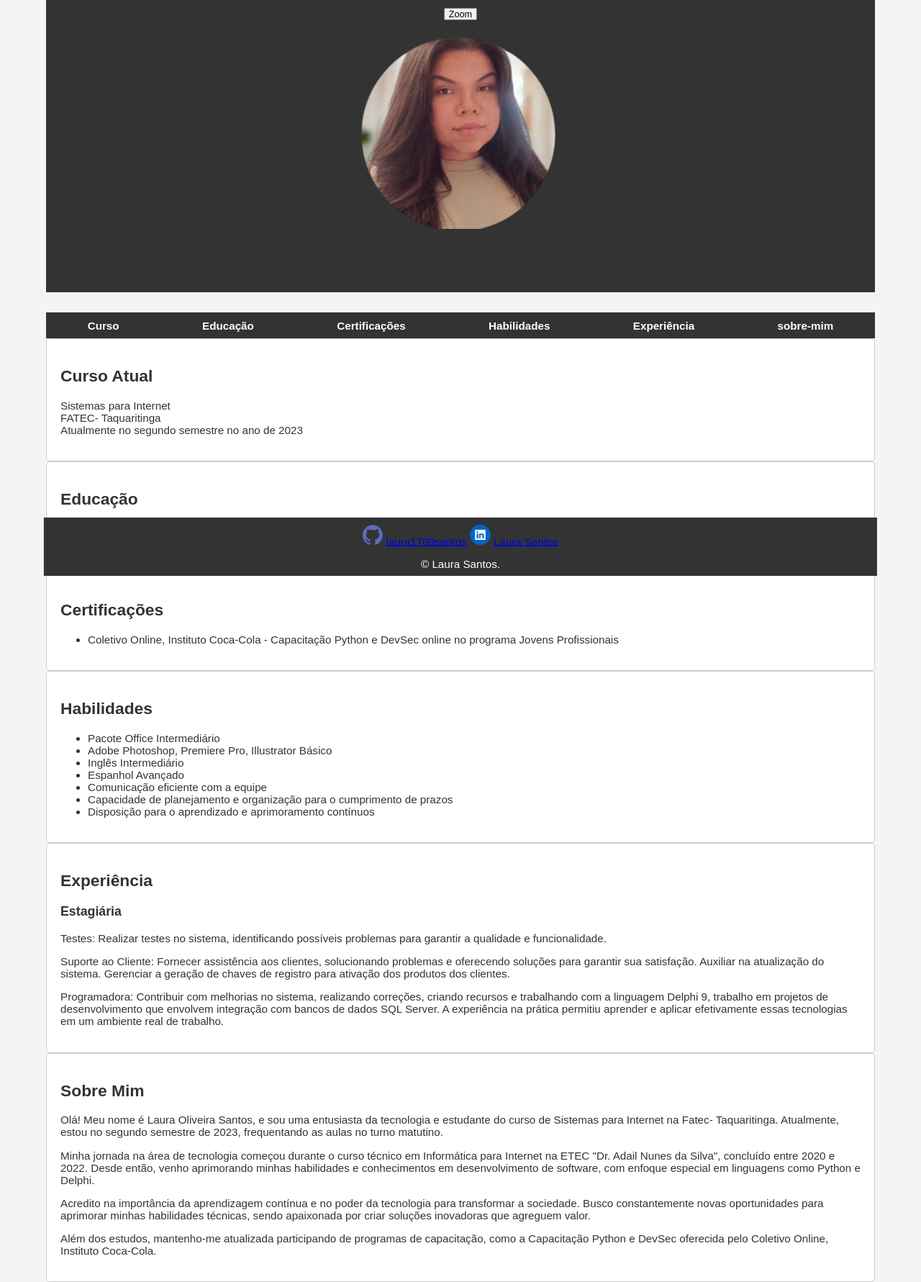
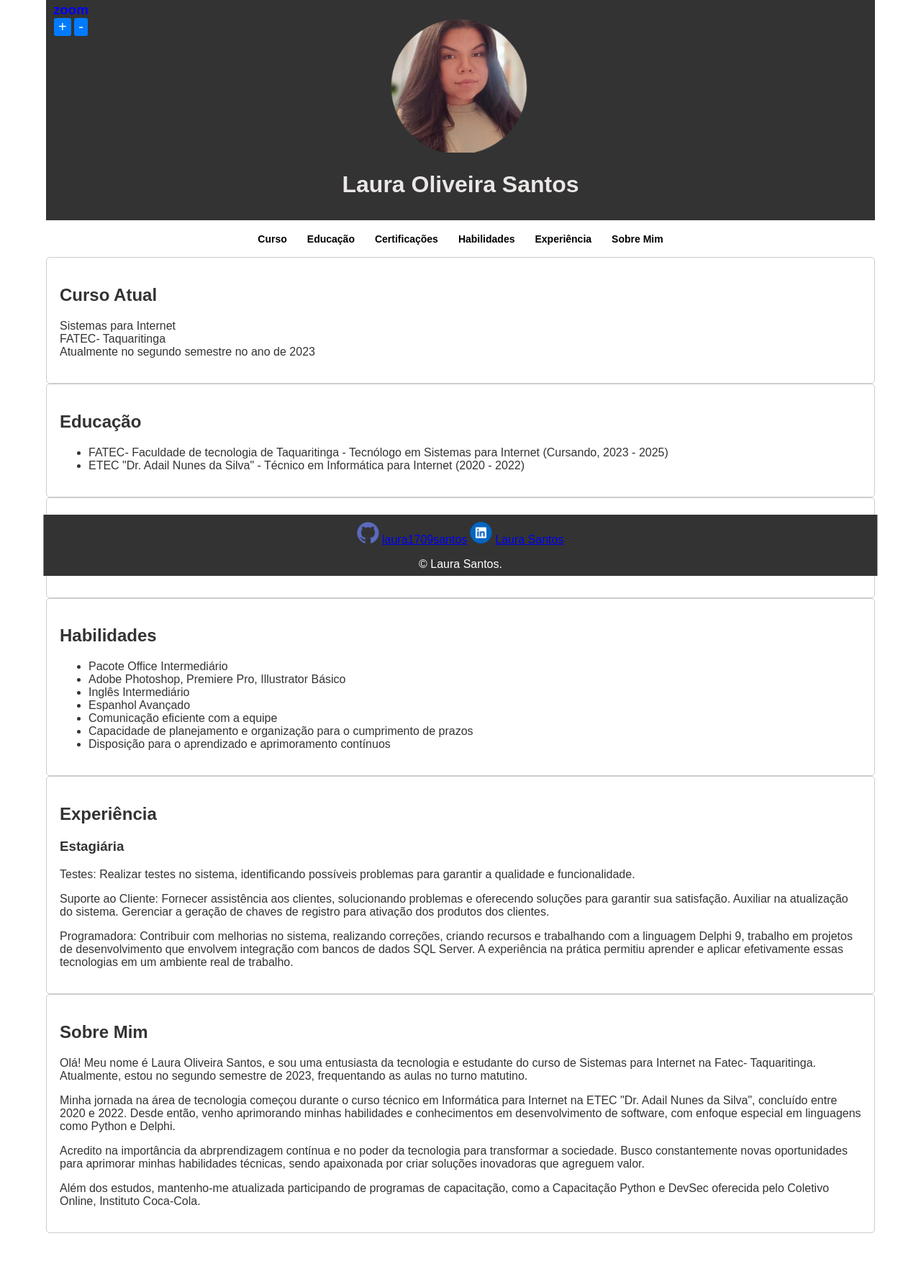
Before and after one commit to laura1709santos/Portifolio, a plain HTML site: page Index.html in a window 1280 px wide. Shown: the whole page at 72% size. Drawn offline with Linux system fonts and the light colour scheme.

Commit message:
atualizar
atualizar

```diff
--- a/Index.html
+++ b/Index.html
@@ -5,46 +5,82 @@
     <meta name="viewport" content="width=device-width, initial-scale=1.0">
     <link rel="stylesheet" href="estilo.css">
     <title>Portfólio de Laura Oliveira Santos</title>
-    <script type="text/javascript">
-        function ajustaZoom() {
-            document.body.style.zoom = "95%";
+    <script>
+        document.addEventListener("DOMContentLoaded", function () {
+            const textElements = document.querySelectorAll(".text");
+            const increaseBtn = document.getElementById("incre");
+            const decreaseBtn = document.getElementById("desc");
+
+            let currentSize = 16;
+            const maxSize = 24;
+            const minSize = 12;
+
+            function adjustFontSize(size) {
+                textElements.forEach(function (element) {
+                    element.style.fontSize = size + "px";
+                });
             }
-        function zoom() {
-        let zoomValue = 2;
-            document.body.style.zoom = zoomValue;
+
+            increaseBtn.addEventListener("click", function () {
+                if (currentSize < maxSize) {
+                    currentSize += 2;
+                    adjustFontSize(currentSize);
                 }
+            });
+
+            decreaseBtn.addEventListener("click", function () {
+                if (currentSize > minSize) {
+                    currentSize -= 2;
+                    adjustFontSize(currentSize);
+                }
+            });
+        });
     </script>
 
 </head>
-<body onload="ajustaZoom()">
+<body>
     <div class="container">
         <header class="footer-style">
-            <button onclick="zoom()">Zoom</button>
-            <img src="foto.png" alt="Foto de Laura Oliveira Santos">
+            <img src="foto.png" alt="Foto de Laura Oliveira Santos" id="fotop" style="width: 70%;">
+
             <h1>Laura Oliveira Santos</h1>
+
+            <div id="zoom">
+                <h3>zoom</h3>
+                <div class="botoes">
+                <button id="incre">+</button>
+                <button id="desc">-</button>
+                </div>
+            </div>
         </header>
 
-        <nav class="menu">
+<main>
+
+
+
+        <nav>
+            <div id="menu-icon">&#9776;</div>
             <ul>
-                <li><a href="#Curso">Curso</a></li>
-                <li><a href="#educacao">Educação</a></li>
-                <li><a href="#certificacoes">Certificações</a></li>
-                <li><a href="#habilidades">Habilidades</a></li>
-                <li><a href="#experiencia">Experiência</a></li>
-                <li><a href="#sobre-mim">sobre-mim</a></li>
+                <a href="#Curso">Curso</a>
+                <a href="#educacao">Educação</a>
+                <a href="#certificacoes">Certificações</a>
+                <a href="#habilidades">Habilidades</a>
+                <a href="#experiencia">Experiência</a>
+                <a href="#sobre-mim">Sobre Mim</a>
             </ul>
         </nav>
 
 <section id="Curso" class="section-style contato-style">
   <h2>Curso Atual</h2>
-            <ul>
+  <ul class="text">
     <li>Sistemas para Internet</li>
     <li>FATEC- Taquaritinga</li>
     <li>Atualmente no segundo semestre no ano de 2023</li>
   </ul>
 </section>
 
-        <section id="educacao" class="section-style educacao-style">
+
+    <section id="educacao" class="section-style educacao-style text">
         <h2>Educação</h2>
         <ul>
             <li>FATEC- Faculdade de tecnologia de Taquaritinga - Tecnólogo em Sistemas para Internet (Cursando, 2023 - 2025)</li>
@@ -52,41 +88,44 @@
         </ul>
     </section>
 
-        <section id="certificacoes" class="section-style certifi-style">
+    <section id="certificacoes" class="section-style certifi-style text">
         <h2>Certificações</h2>
         <ul>
             <li>Coletivo Online, Instituto Coca-Cola - Capacitação Python e DevSec online no programa Jovens Profissionais</li>
         </ul>
     </section>
 
-        <section id="habilidades" class="section-style abili-style">
+    <section id="habilidades" class="section-style abili-style text">
         <h2>Habilidades</h2>
         <ul>
-                <li>Pacote Office Intermediário</li>
-                <li>Adobe Photoshop, Premiere Pro, Illustrator Básico</li>
-                <li>Inglês Intermediário</li>
-                <li>Espanhol Avançado</li>
-                <li>Comunicação eficiente com a equipe</li>
-                <li>Capacidade de planejamento e organização para o cumprimento de prazos</li>
-                <li>Disposição para o aprendizado e aprimoramento contínuos</li>
+            <!-- Adicione a classe "text" aos parágrafos ou elementos que deseja afetar -->
+            <li class="text">Pacote Office Intermediário</li>
+            <li class="text">Adobe Photoshop, Premiere Pro, Illustrator Básico</li>
+            <li class="text">Inglês Intermediário</li>
+            <li class="text">Espanhol Avançado</li>
+            <li class="text">Comunicação eficiente com a equipe</li>
+            <li class="text">Capacidade de planejamento e organização para o cumprimento de prazos</li>
+            <li class="text">Disposição para o aprendizado e aprimoramento contínuos</li>
         </ul>
     </section>
 
-        <section id="experiencia" class="section-style experi-style">
+    <section id="experiencia" class="section-style experi-style text">
         <h2>Experiência</h2>
         <h3>Estagiária</h3>
-            <p>Testes: Realizar testes no sistema, identificando possíveis problemas para garantir a qualidade e funcionalidade.</p>
-            <p>Suporte ao Cliente: Fornecer assistência aos clientes, solucionando problemas e oferecendo soluções para garantir sua satisfação. Auxiliar na atualização do sistema. Gerenciar a geração de chaves de registro para ativação dos produtos dos clientes.</p>
-            <p>Programadora: Contribuir com melhorias no sistema, realizando correções, criando recursos e trabalhando com a linguagem Delphi 9, trabalho em projetos de desenvolvimento que envolvem integração com bancos de dados SQL Server. A experiência na prática permitiu aprender e aplicar efetivamente essas tecnologias em um ambiente real de trabalho.</p>
+        <p class="text">Testes: Realizar testes no sistema, identificando possíveis problemas para garantir a qualidade e funcionalidade.</p>
+        <p class="text">Suporte ao Cliente: Fornecer assistência aos clientes, solucionando problemas e oferecendo soluções para garantir sua satisfação. Auxiliar na atualização do sistema. Gerenciar a geração de chaves de registro para ativação dos produtos dos clientes.</p>
+        <p class="text">Programadora: Contribuir com melhorias no sistema, realizando correções, criando recursos e trabalhando com a linguagem Delphi 9, trabalho em projetos de desenvolvimento que envolvem integração com bancos de dados SQL Server. A experiência na prática permitiu aprender e aplicar efetivamente essas tecnologias em um ambiente real de trabalho.</p>
     </section>
 
-        <section id="sobre-mim" class="section-style eu-style last-section">
+    <section id="sobre-mim" class="section-style eu-style last-section text">
         <h2>Sobre Mim</h2>
-          <p>Olá! Meu nome é Laura Oliveira Santos, e sou uma entusiasta da tecnologia e estudante do curso de Sistemas para Internet na Fatec- Taquaritinga. Atualmente, estou no segundo semestre de 2023, frequentando as aulas no turno matutino.</p>
-          <p>Minha jornada na área de tecnologia começou durante o curso técnico em Informática para Internet na ETEC "Dr. Adail Nunes da Silva", concluído entre 2020 e 2022. Desde então, venho aprimorando minhas habilidades e conhecimentos em desenvolvimento de software, com enfoque especial em linguagens como Python e Delphi.</p>
-          <p>Acredito na importância da aprendizagem contínua e no poder da tecnologia para transformar a sociedade. Busco constantemente novas oportunidades para aprimorar minhas habilidades técnicas, sendo apaixonada por criar soluções inovadoras que agreguem valor.</p>
-          <p>Além dos estudos, mantenho-me atualizada participando de programas de capacitação, como a Capacitação Python e DevSec oferecida pelo Coletivo Online, Instituto Coca-Cola.</p>
+        <p class="text">Olá! Meu nome é Laura Oliveira Santos, e sou uma entusiasta da tecnologia e estudante do curso de Sistemas para Internet na Fatec- Taquaritinga. Atualmente, estou no segundo semestre de 2023, frequentando as aulas no turno matutino.</p>
+        <p class="text">Minha jornada na área de tecnologia começou durante o curso técnico em Informática para Internet na ETEC "Dr. Adail Nunes da Silva", concluído entre 2020 e 2022. Desde então, venho aprimorando minhas habilidades e conhecimentos em desenvolvimento de software, com enfoque especial em linguagens como Python e Delphi.</p>
+        <p class="text">Acredito na importância da abrprendizagem contínua e no poder da tecnologia para transformar a sociedade. Busco constantemente novas oportunidades para aprimorar minhas habilidades técnicas, sendo apaixonada por criar soluções inovadoras que agreguem valor.</p>
+        <p class="text">Além dos estudos, mantenho-me atualizada participando de programas de capacitação, como a Capacitação Python e DevSec oferecida pelo Coletivo Online, Instituto Coca-Cola.</p>
     </section>
+    <br> <br><br> <br>
+</main>
 
 
 
@@ -107,16 +146,11 @@
           <div class="vw-plugin-top-wrapper"></div>
         </div>
       </div>
-
-</body>
       <script src="https://vlibras.gov.br/app/vlibras-plugin.js"></script>
       <script>
-    new window.VLibras.Widget({
-        rootPath: '/app',
-        personalization: 'https://vlibras.gov.br/config/default_logo.json',
-        opacity: 0.5,
-        position: 'R',
-        avatar: "random",
-    });
+        new window.VLibras.Widget('https://vlibras.gov.br/app');
       </script>
+    </script>
+    </body>
+
 </html>
--- a/estilo.css
+++ b/estilo.css
@@ -2,8 +2,7 @@ body {
     font-family: 'Arial', sans-serif;
     margin: 0;
     padding: 0;
-    background-color: #f4f4f4;
-    color: #333; /* Cor do texto principal para melhor contraste */
+    color: #333;
 }
 
 .container {
@@ -11,36 +10,9 @@ body {
     margin: 0 auto;
 }
 
-header {
-    margin-bottom: 30px;
-}
-
 .footer {
     text-align: center;
-}
-
-.menu {
-    background-color:  #333; /* Cor de fundo do menu */
-    padding: 10px 0;
-}
-
-.menu ul {
-    list-style: none;
-    margin: 0;
-    padding: 0;
-    display: flex;
-    justify-content: space-around;
-}
-
-.menu a {
-    text-decoration: none;
-    color: #fff; /* Cor do texto no menu */
-    font-weight: bold;
-    transition: color 0.3s ease;
-}
-
-.menu a:hover {
-    color: #ffcc00;
+    width: 100%;
 }
 
 .section-style,
@@ -50,11 +22,11 @@ header {
 .abili-style,
 .experi-style,
 .eu-style {
-    padding: 20px;
+    padding: 18px;
     border: 1px solid #ccc;
     border-radius: 5px;
-    background-color: #fff; /* Cor de fundo das seções */
-    color: #333; /* Cor do texto nas seções */
+    background-color: #fff;
+    color: #333;
 }
 
 .contato-style ul {
@@ -66,7 +38,7 @@ header {
     color: #fff;
     text-align: center;
     padding: 10px 0;
-    background-color: #333; /* Cor de fundo do rodapé */
+    background-color: #333;
 }
 
 footer p {
@@ -76,29 +48,11 @@ footer p {
 header img {
     width: 100%;
     height: auto;
-
-}
-
-.menu a.active {
-    background-color: #fff;
-    border-radius: 5px;
-    padding: 8px 15px;
-    color: #007BFF; /* Cor do texto no link ativo para melhor contraste */
-}
-
-.menu a.active:hover {
-    color: #ffcc00;
-}
-
-.menu a.active,
-.menu a.active:hover {
-    transition: background-color 0.3s, color 0.3s;
 }
 
 h1 {
-    color: #333; /* Cor do título principal */
+    color: #333;
 }
-
 
 #logo{
     height: 30px;
@@ -117,5 +71,71 @@ footer {
     transform: translateX(-50%);
 }
 .last-section {
-    margin-bottom: 50px; /* ou qualquer valor desejado */
+    margin-bottom: 50px;
 }
+
+h1{
+    color: #ebe7e7;
+}
+
+.fotop{
+    width: px;
+}
+
+#menu-icon {
+    display: none;
+    position: absolute;
+    top: 20px;
+    right: 20px;
+    cursor: pointer;
+    font-size: 24px;
+    color: #fff;
+}
+
+nav ul {
+    list-style: none;
+    padding: 0;
+    display: flex;
+    justify-content: center;
+}
+
+nav li {
+    margin: 0 1em;
+}
+
+nav a {
+    color: #000;
+    text-decoration: none;
+    padding: 0.1em 1em;
+    font-size: 14px;
+    font-weight: bold;
+}
+
+nav a:hover {
+    color: #41cd34;
+}
+
+#zoom {
+    position: fixed;
+    top: 3px;
+    margin-left: 10px;
+    color: blue;
+    border-radius: 5px;
+    z-index: 1000;
+}
+
+#zoom h3 {
+    margin: 0;
+    font-size: px;
+    color: blue;
+}
+
+.botoes button {
+    font-size: 20px;
+    background-color: #007BFF;
+    color: #fff;
+    border: none;
+    padding: 5px 8;
+    border-radius: 3px;
+    cursor: pointer;
+}
```
Also changed, not shown: pop.js (+16 -0 lines). Lines whose indentation alone changed are shown as unchanged.
